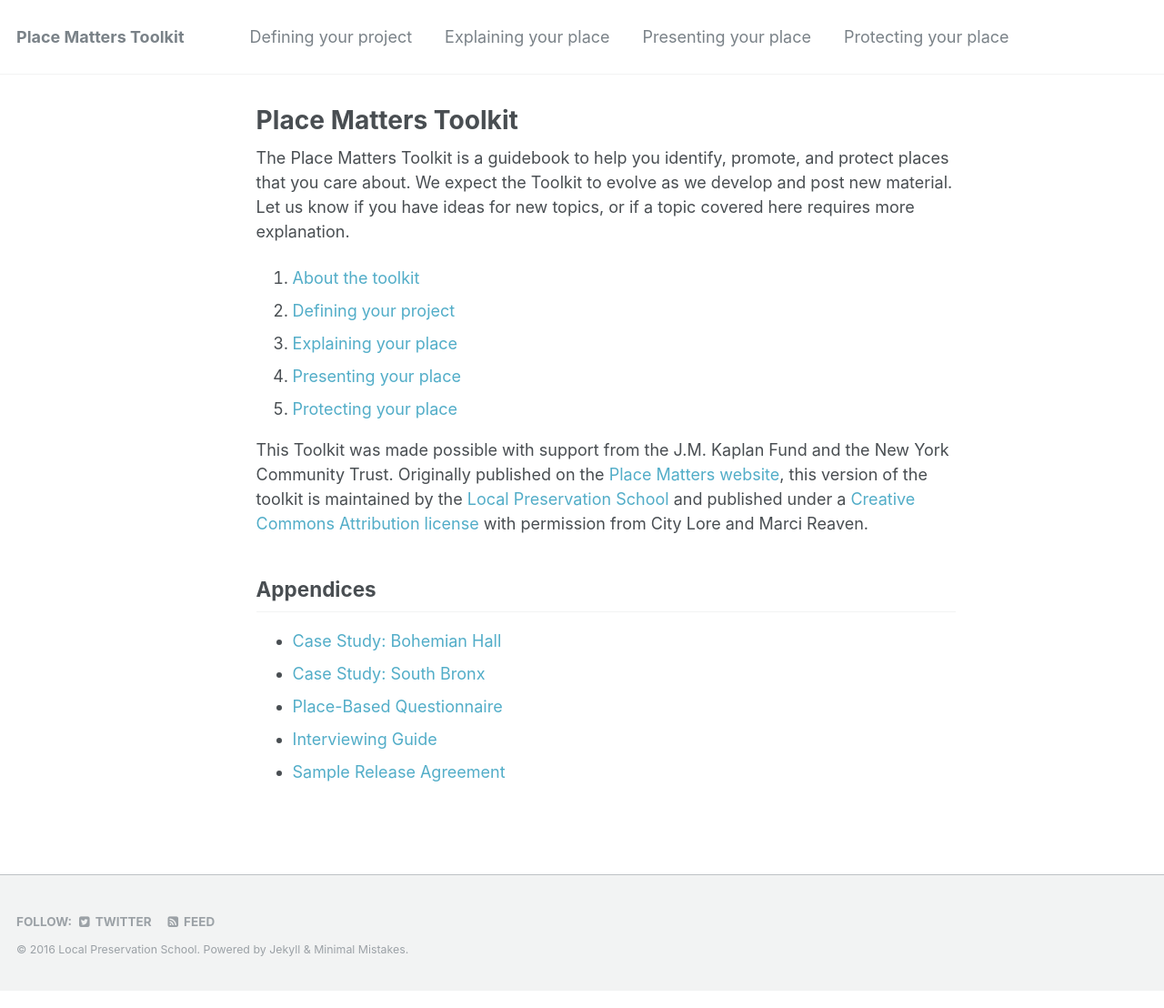
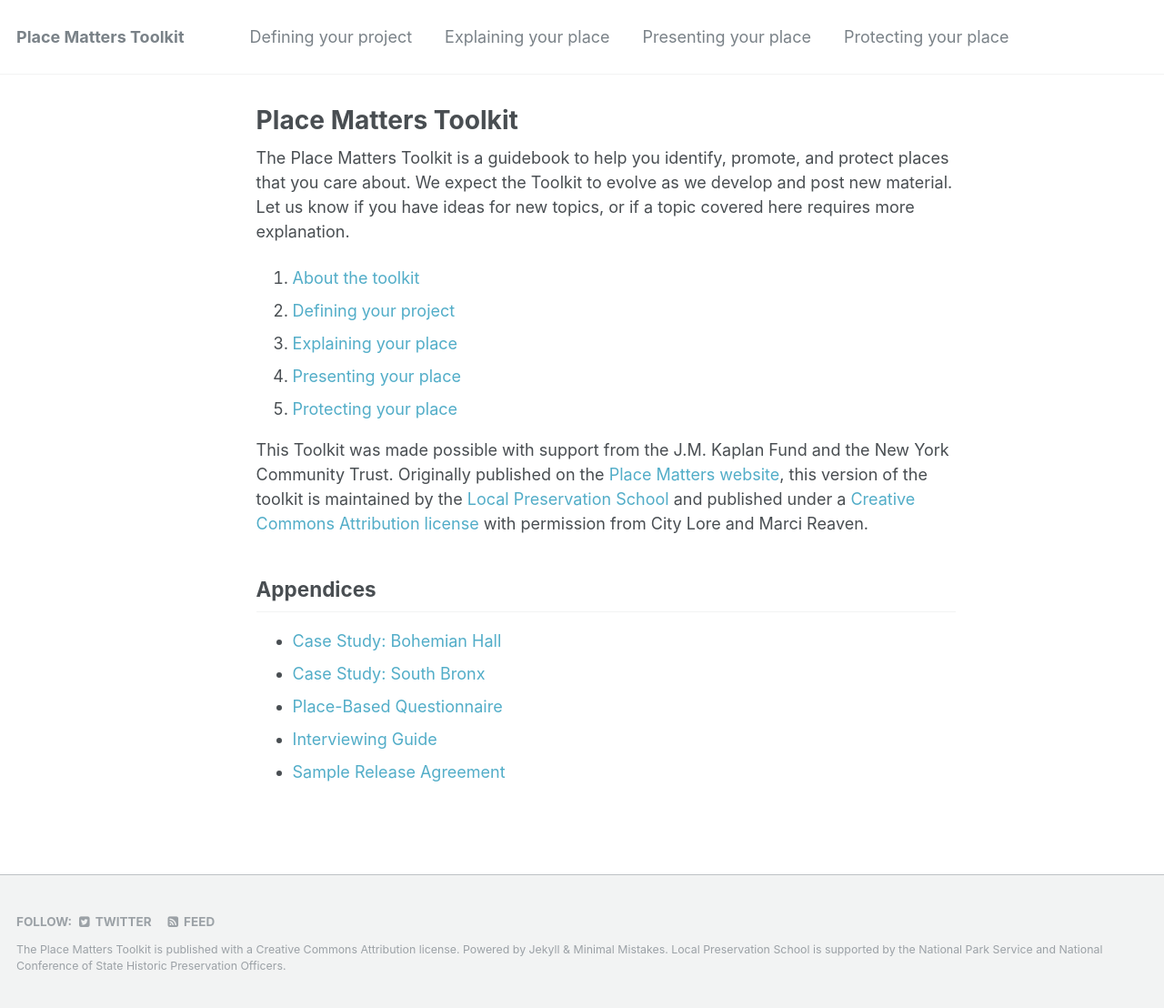
Before and after one commit to localpreservation/placematters, a Jekyll site: the page built from _pages/toolkit.md, in a window 1280 px wide. Shown: the whole page at 91% size. Built offline with Jekyll 4.4.1, drawn with Linux system fonts in a browser that asks for light colours; the list of posts is cut into pages by our own code.

Commit message:
Update footer with CC-BY license

```diff
--- a/_includes/footer.html
+++ b/_includes/footer.html
@@ -21,4 +21,4 @@
   </ul>
 </div>
 
-<div class="page__footer-copyright">&copy; {{ site.time | date: '%Y' }} {{ site.name | default: site.title }}. {{ site.data.ui-text[site.locale].powered_by }} <a href="http://jekyllrb.com" rel="nofollow">Jekyll</a> &amp; <a href="https://mademistakes.com/work/minimal-mistakes-jekyll-theme/" rel="nofollow">Minimal Mistakes</a>.</div>
+<div class="page__footer-copyright">The Place Matters Toolkit is published with a <a href="https://creativecommons.org/licenses/by/4.0/">Creative Commons Attribution</a> license. {{ site.data.ui-text[site.locale].powered_by }} <a href="http://jekyllrb.com" rel="nofollow">Jekyll</a> &amp; <a href="https://mademistakes.com/work/minimal-mistakes-jekyll-theme/" rel="nofollow">Minimal Mistakes</a>. {{ site.name | default: site.title }} is supported by the  National Park Service and National Conference of State Historic Preservation Officers.</div>
```
